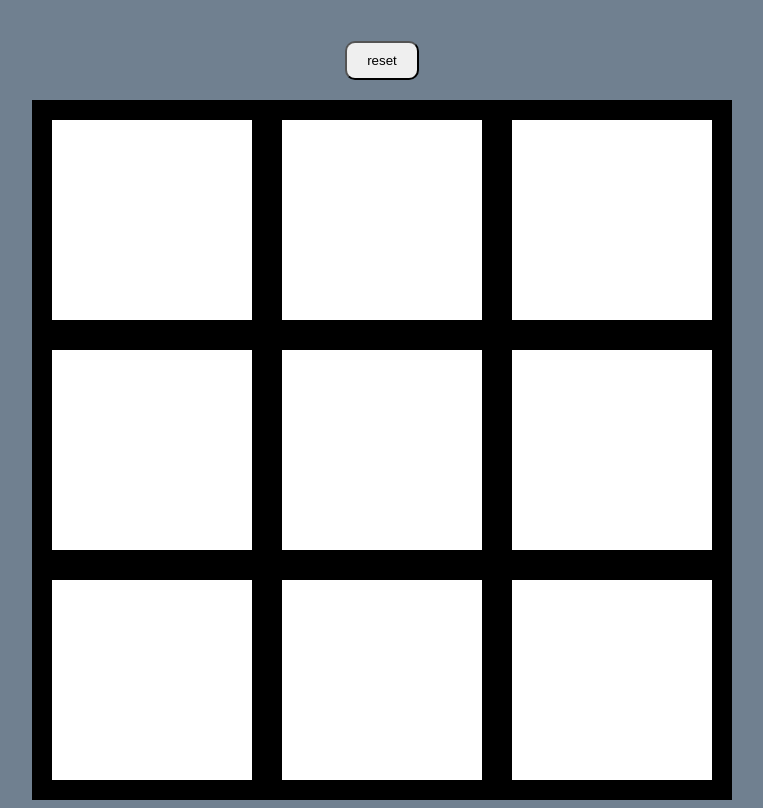
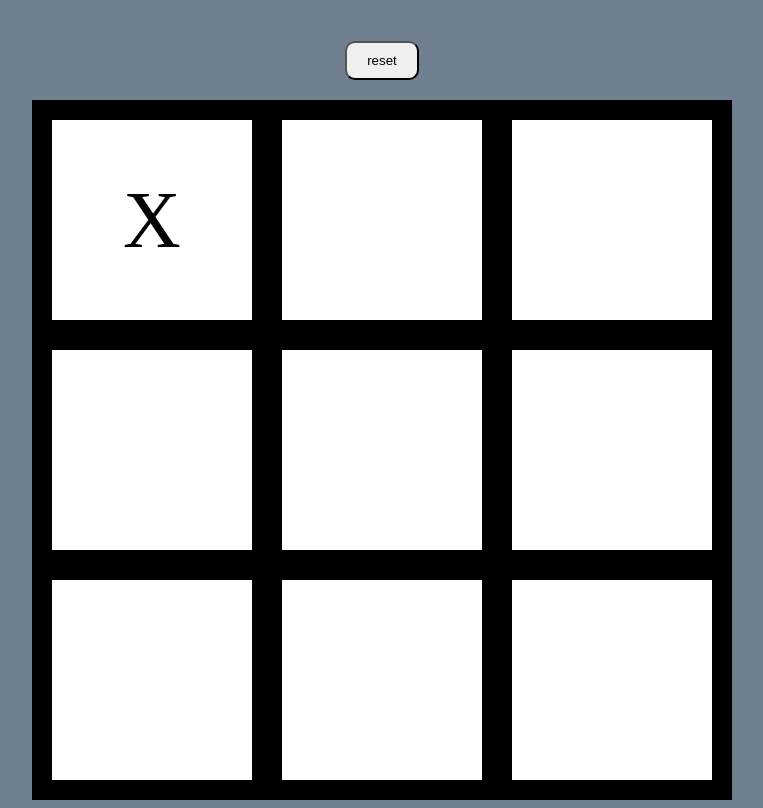
Before and after one commit to WeiYaoLu/Tic-Tac-Toe, a plain HTML site: page app.html in a window 1280 px wide. Both pictures are taken after a click on the element 410 px from the left and 297 px from the top of the page. Shown: the part 77-885 px from the top of the page, without its empty margins (258-1021 px from the left). Drawn offline with Linux system fonts and the light colour scheme.

Commit message:
updates app correctly

```diff
--- a/javascript.js
+++ b/javascript.js
@@ -25,8 +25,8 @@ const gamePlay = (() => {
             board.splice(`${div.id}`,1,players[p].tile);
         }
         console.log(board);
-        const { display } = updateDisplay;
-        //update();
+        const { update } = updateDisplay;
+        update();
         check();
     }
 
@@ -46,8 +46,8 @@ const updateDisplay = (() => {
     const { board } = gameBoard;
     const { setup } = gamePlay;
 
-    let cells = document.querySelectorAll('.cells');
     function update() {
+        let cells = document.querySelectorAll('.cell');
         for (let i = 0; i < cells.length; i++) {
             cells[i].textContent = board[i];
         }
@@ -61,6 +61,7 @@ const updateDisplay = (() => {
         setup();
         update();
     });
+
     return { update };
 })();
 
--- a/style.css
+++ b/style.css
@@ -35,7 +35,10 @@ button{
 }
 
 .cell{
-    font-size: 40px;
+    display: flex;
+    justify-content: center;
+    align-items: center;
+    font-size: 80px;
     border: 20px solid black;
     height: 200px;
     width: 200px;
```
